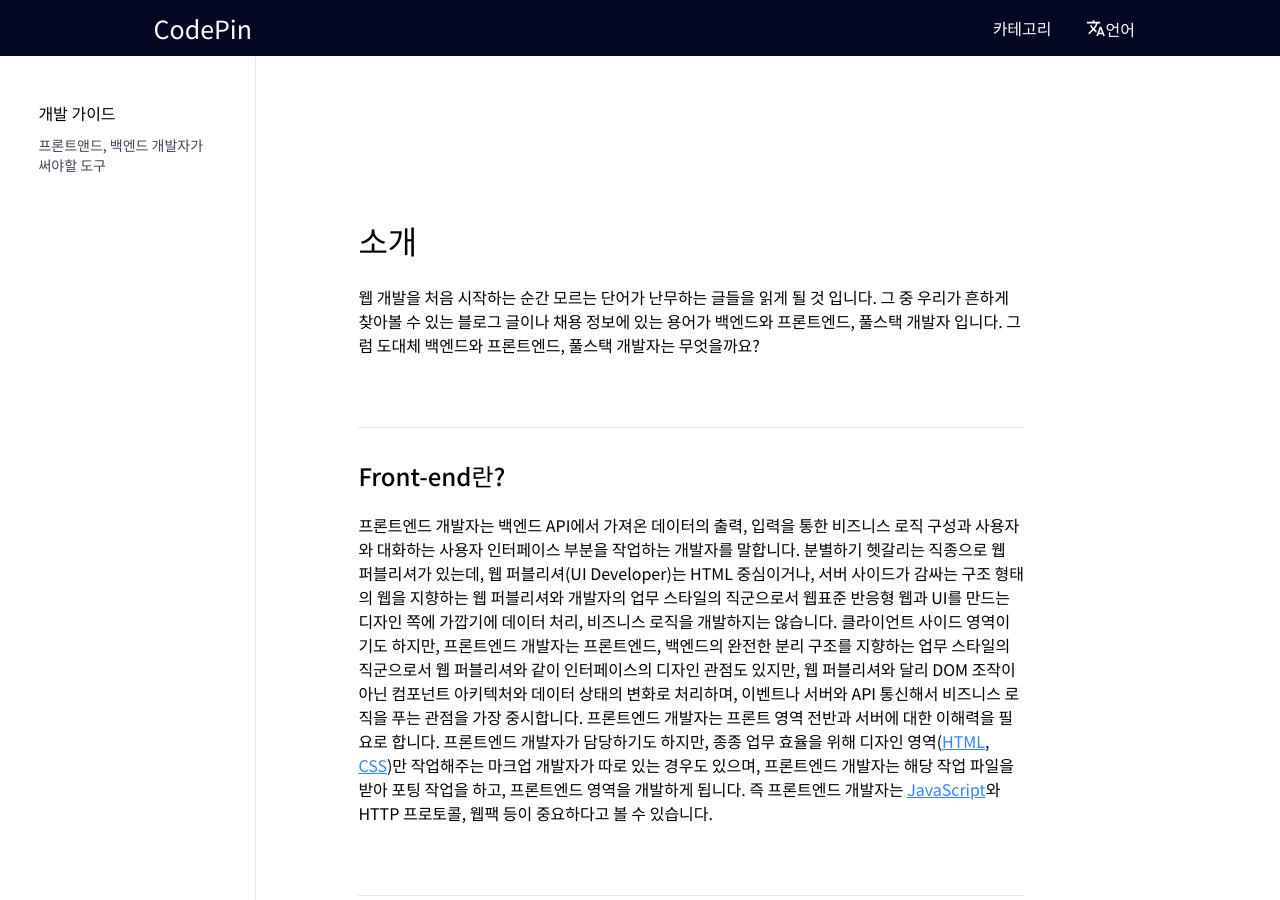
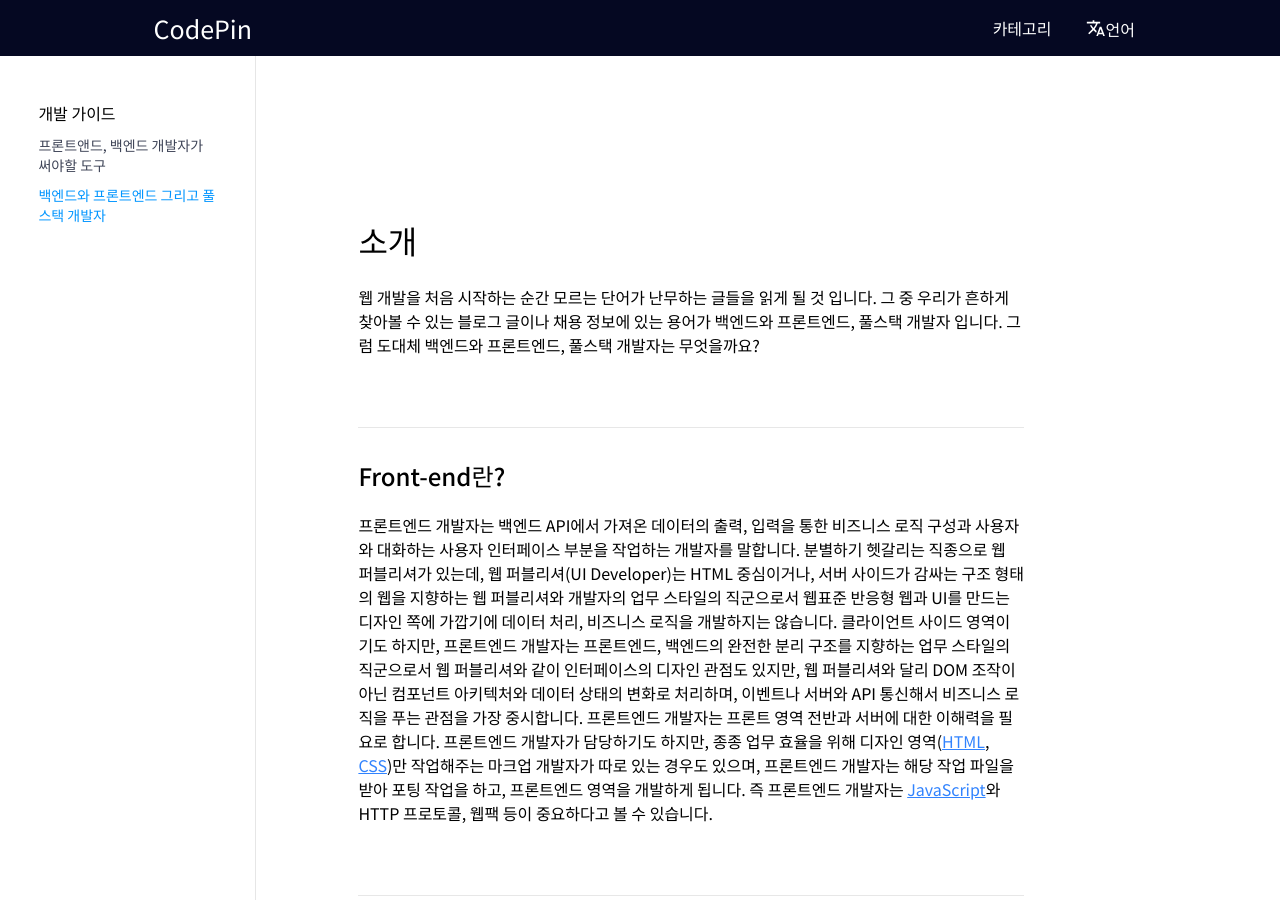
Before and after one commit to WADE-OSS/CodePin, a Jekyll site: the page built from _posts/guide/2022-05-19-backendandfrontend.md, in a window 1280 px wide and 900 px high. Built offline with Jekyll 4.4.1, drawn with Linux system fonts in a browser that asks for light colours; Markdown is read by kramdown in place of the engine named in the settings.

Commit message:
Update 2022-05-19-backendandfrontend.md

```diff
--- a/_posts/guide/2022-05-19-backendandfrontend.md
+++ b/_posts/guide/2022-05-19-backendandfrontend.md
@@ -2,6 +2,7 @@
 title: 백엔드와 프론트엔드 그리고 풀스택 개발자
 info: 웹 개발을 처음 시작하는 순간 모르는 단어가 난무하는 글들을 읽게 될 것 입니다. 그 중 우리가 흔하게 찾아볼 수 있는 블로그 글이나 채용 정보에 있는 용어가 백엔드와 프론트엔드, 풀스택 개발자 입니다. 그럼 도대체 백엔드와 프론트엔드, 풀스택 개발자는 무엇을까요?
 categories : [guide]
+tag : [개발 가이드]
 ---
 
 # 소개
```
